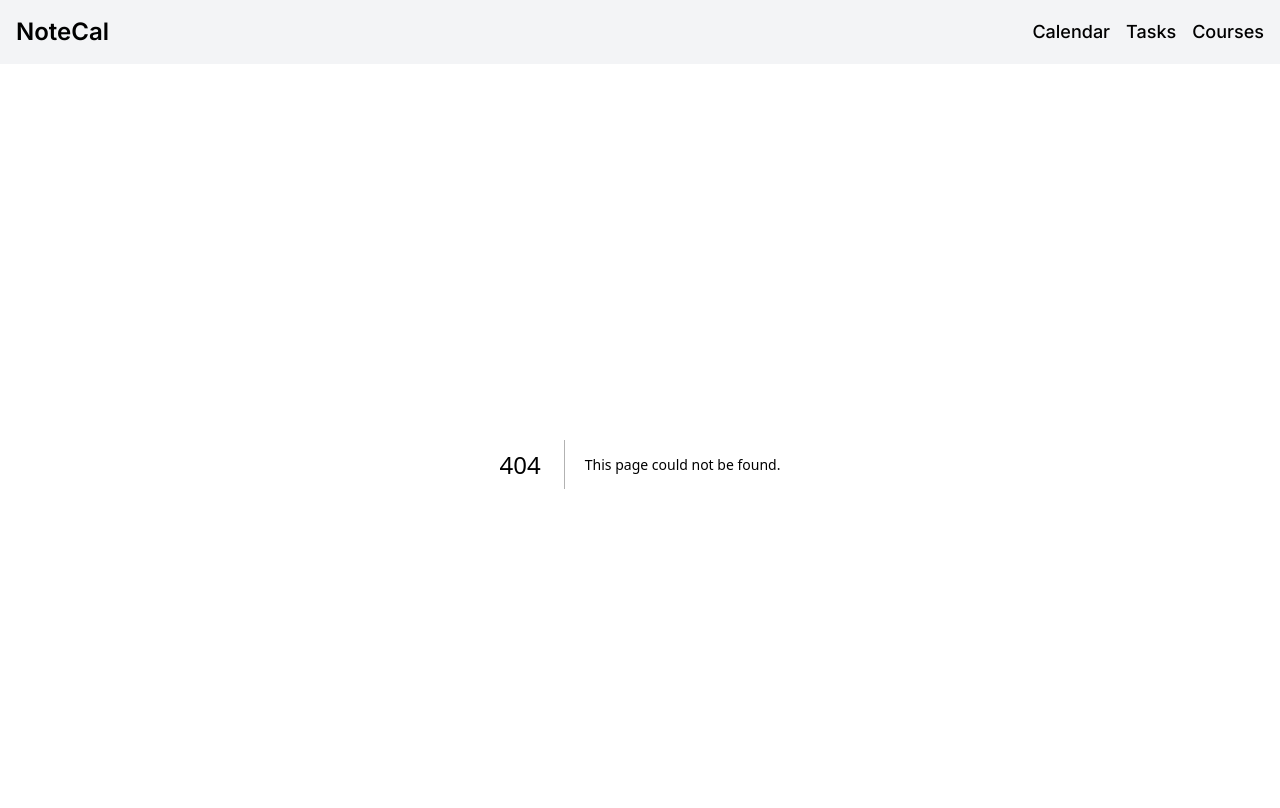
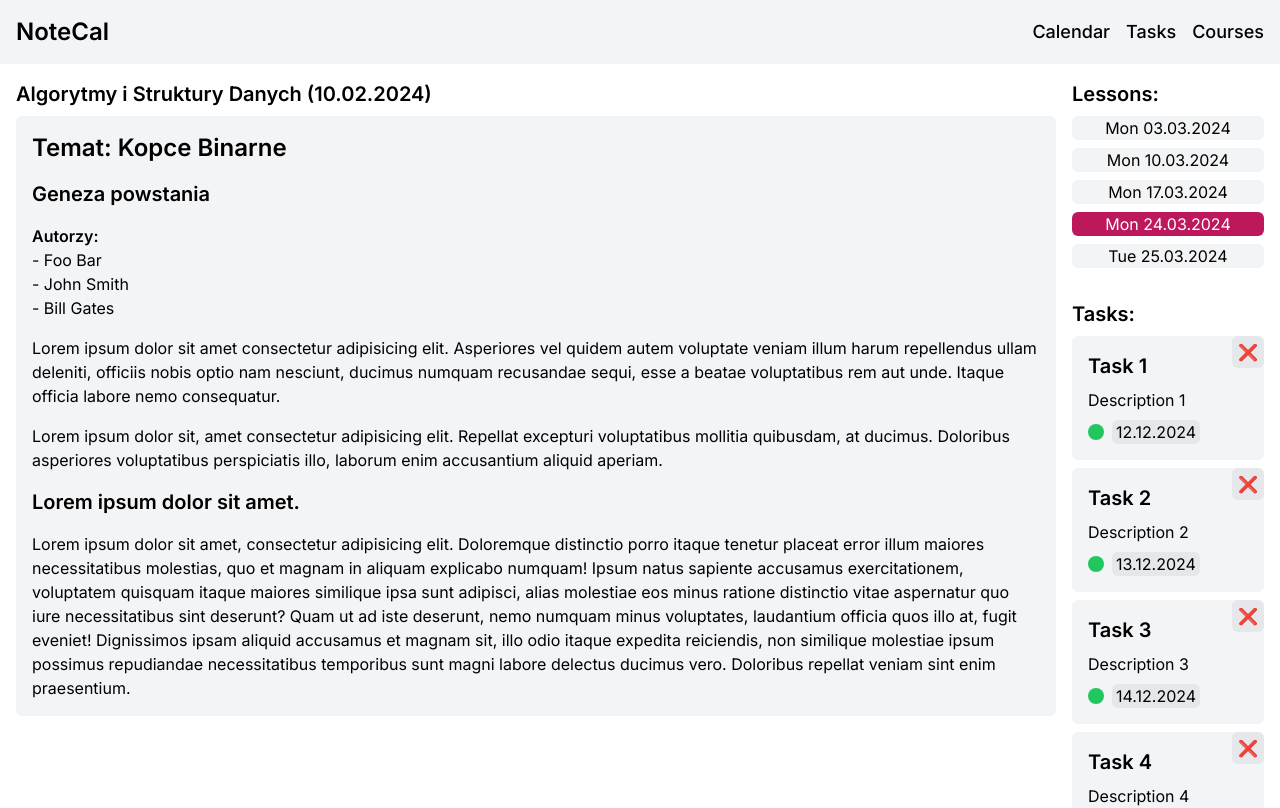
Before and after one commit to mateuszmanczak04/notecal, a Next.js app: page /notes/1 in a window 1280 px wide. Before the commit this address had no page. Shown: the top 808 px of the page. Built offline with nearby package versions, Linux system fonts and the light colour scheme.

Commit message:
create note page prototype

```diff
--- /dev/null
+++ b/src/app/notes/[id]/page.tsx
@@ -0,0 +1,160 @@
+const Task = ({
+	title,
+	description,
+	priority,
+	date,
+}: {
+	title: string;
+	description: string;
+	priority: number;
+	date: string;
+}) => {
+	return (
+		<div className='bg-gray-100 rounded-md p-4 flex flex-col gap-2 relative'>
+			<p className='text-xl font-semibold'>{title}</p>
+			<p>{description}</p>
+			<div className='flex gap-2 items-center'>
+				<div className='w-4 h-4 rounded-full bg-green-500'></div>
+				<p className='bg-gray-200 rounded-md min-w-16 px-1 h-6 leading-6'>
+					{date}
+				</p>
+			</div>
+			<button className='w-8 h-8 top-0 right-0 bg-gray-200 rounded-md absolute'>
+				❌
+			</button>
+		</div>
+	);
+};
+
+const TASKS = [
+	{
+		id: 1,
+		title: 'Task 1',
+		description: 'Description 1',
+		course: 'Course 1',
+		priority: 1,
+		date: '12.12.2024',
+	},
+	{
+		id: 2,
+		title: 'Task 2',
+		description: 'Description 2',
+		course: 'Course 2',
+		priority: 2,
+		date: '13.12.2024',
+	},
+	{
+		id: 3,
+		title: 'Task 3',
+		description: 'Description 3',
+		course: 'Course 3',
+		priority: 3,
+		date: '14.12.2024',
+	},
+	{
+		id: 4,
+		title: 'Task 4',
+		description: 'Description 4',
+		course: 'Course 4',
+		priority: 4,
+		date: '15.12.2024',
+	},
+	{
+		id: 5,
+		title: 'Task 5',
+		description: 'Description 5',
+		course: 'Course 5',
+		priority: 5,
+		date: '16.12.2024',
+	},
+];
+
+const page = () => {
+	return (
+		<div className='w-full min-w-[800px] p-4 flex gap-4'>
+			{/* left column: */}
+			<div className='flex-1'>
+				<h1 className='text-xl font-semibold'>
+					Algorytmy i Struktury Danych (10.02.2024)
+				</h1>
+				{/* markdown: */}
+				<div className='bg-gray-100 rounded-md p-4 flex flex-col gap-4 mt-2'>
+					<p className='text-2xl font-semibold'>Temat: Kopce Binarne</p>
+					<p className='text-xl font-semibold'>Geneza powstania</p>
+					<ol>
+						<p className='font-semibold'>Autorzy:</p>
+						<li>- Foo Bar</li>
+						<li>- John Smith</li>
+						<li>- Bill Gates</li>
+					</ol>
+					<p>
+						Lorem ipsum dolor sit amet consectetur adipisicing elit. Asperiores
+						vel quidem autem voluptate veniam illum harum repellendus ullam
+						deleniti, officiis nobis optio nam nesciunt, ducimus numquam
+						recusandae sequi, esse a beatae voluptatibus rem aut unde. Itaque
+						officia labore nemo consequatur.
+					</p>
+					<p>
+						Lorem ipsum dolor sit, amet consectetur adipisicing elit. Repellat
+						excepturi voluptatibus mollitia quibusdam, at ducimus. Doloribus
+						asperiores voluptatibus perspiciatis illo, laborum enim accusantium
+						aliquid aperiam.
+					</p>
+					<p className='text-xl font-semibold'> Lorem ipsum dolor sit amet.</p>
+					<p>
+						Lorem ipsum dolor sit amet, consectetur adipisicing elit. Doloremque
+						distinctio porro itaque tenetur placeat error illum maiores
+						necessitatibus molestias, quo et magnam in aliquam explicabo
+						numquam! Ipsum natus sapiente accusamus exercitationem, voluptatem
+						quisquam itaque maiores similique ipsa sunt adipisci, alias
+						molestiae eos minus ratione distinctio vitae aspernatur quo iure
+						necessitatibus sint deserunt? Quam ut ad iste deserunt, nemo numquam
+						minus voluptates, laudantium officia quos illo at, fugit eveniet!
+						Dignissimos ipsam aliquid accusamus et magnam sit, illo odio itaque
+						expedita reiciendis, non similique molestiae ipsum possimus
+						repudiandae necessitatibus temporibus sunt magni labore delectus
+						ducimus vero. Doloribus repellat veniam sint enim praesentium.
+					</p>
+				</div>
+			</div>
+			{/* right column: */}
+			<div className='w-48 flex flex-col gap-8'>
+				{/* lessons: */}
+				<div className='flex flex-col gap-2'>
+					<p className='font-semibold text-xl'>Lessons:</p>
+					<div className='bg-gray-100 text-center rounded-md'>
+						Mon 03.03.2024
+					</div>
+					<div className='bg-gray-100 text-center rounded-md'>
+						Mon 10.03.2024
+					</div>
+					<div className='bg-gray-100 text-center rounded-md'>
+						Mon 17.03.2024
+					</div>
+					<div className='bg-pink-700 text-white text-center rounded-md'>
+						Mon 24.03.2024
+					</div>
+					<div className='bg-gray-100 text-center rounded-md'>
+						Tue 25.03.2024
+					</div>
+				</div>
+				{/* tasks: */}
+				<div className='flex flex-col gap-2'>
+					<p className='font-semibold text-xl'>Tasks:</p>
+					{TASKS.map(task => (
+						<Task key={task.id} {...task} />
+					))}
+					<button className='bg-gray-100 w-full text-center rounded-md h-10 leading-10 font-semibold'>
+						+ Create a new task
+					</button>
+				</div>
+				<div className='flex flex-col gap-2'>
+					<p className='font-semibold text-xl'>Teacher:</p>
+					<div>Profesor Andrew Huberman</div>
+				</div>
+			</div>
+		</div>
+	);
+};
+
+export default page;
--- /dev/null
+++ b/src/app/notes/page.tsx
@@ -0,0 +1,8 @@
+import { redirect } from 'next/navigation';
+
+const page = async () => {
+	redirect('/calendar');
+	return <div>page</div>;
+};
+
+export default page;
```
